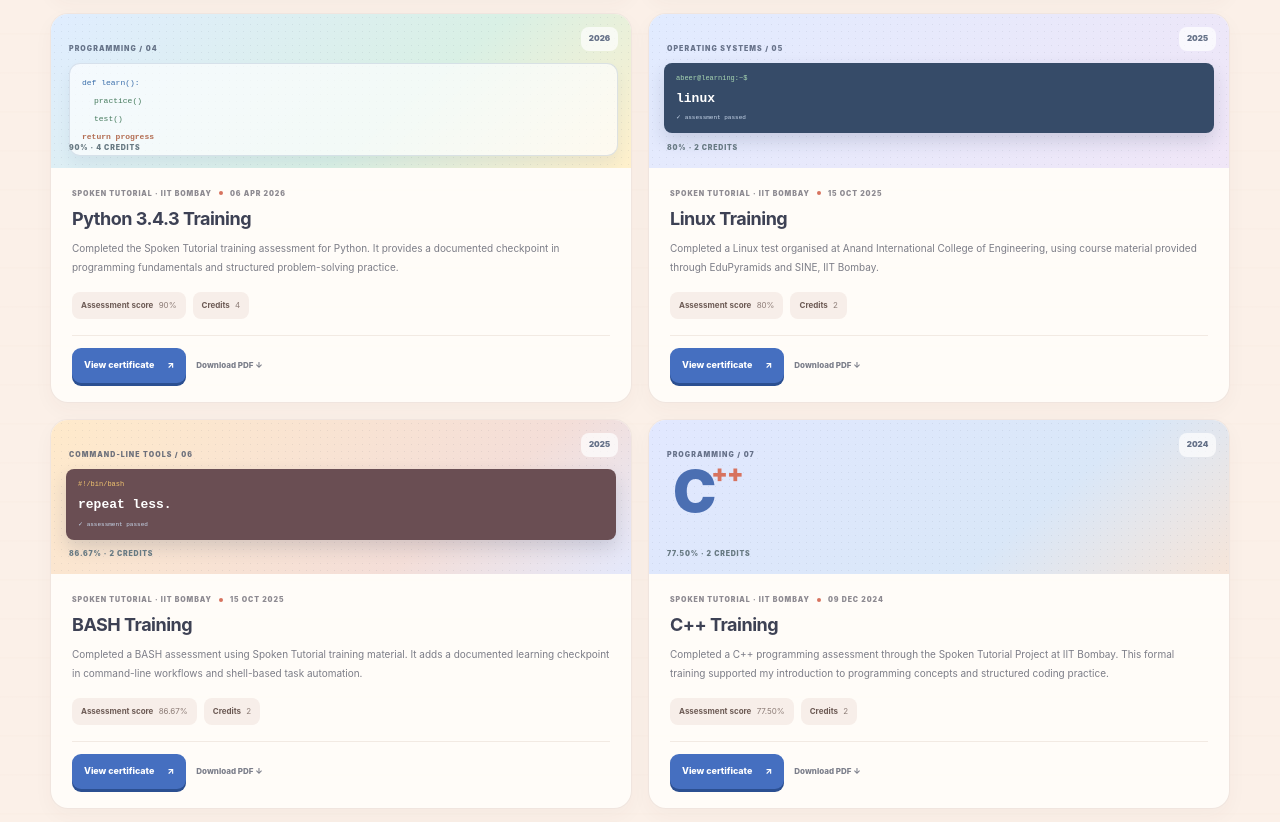
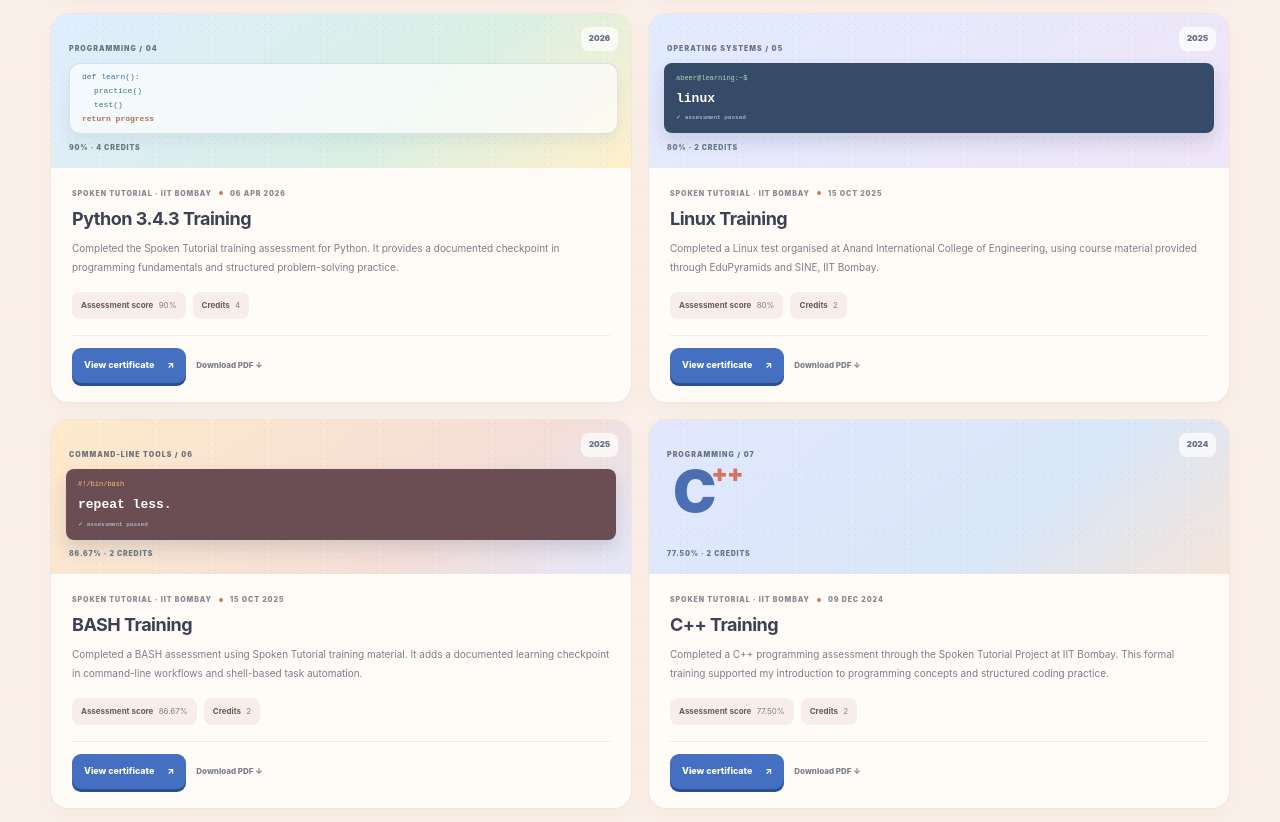
Before and after one commit to Abeerkumar9024/abeerkumar9024.github.io, a plain HTML site: page index.html in a window 1280 px wide. Shown: the part 7519-8341 px from the top of the page. Drawn offline with Linux system fonts and the light colour scheme.

Commit message:
Update styles.css

```diff
--- a/styles.css
+++ b/styles.css
@@ -487,3 +487,16 @@
   .mobile-gesture-hint { display: block; margin: 0; color: #8c93a0; font-size: 7.5px; font-weight: 850; letter-spacing: .8px; line-height: 1.7; }
   .mobile-gesture-hint span { color: var(--coral); font-size: 12px; margin-left: 4px; }
 }
+/* Python certificate: keep code panel clear of score label */
+.credential-art.art-python .code-sheet {
+  top: 49px;
+  bottom: 34px;
+  padding: 8px 12px;
+  gap: 3px;
+}
+
+.credential-art.art-python .code-sheet > span,
+.credential-art.art-python .code-sheet > i,
+.credential-art.art-python .code-sheet > b {
+  line-height: 1.25;
+}
```
